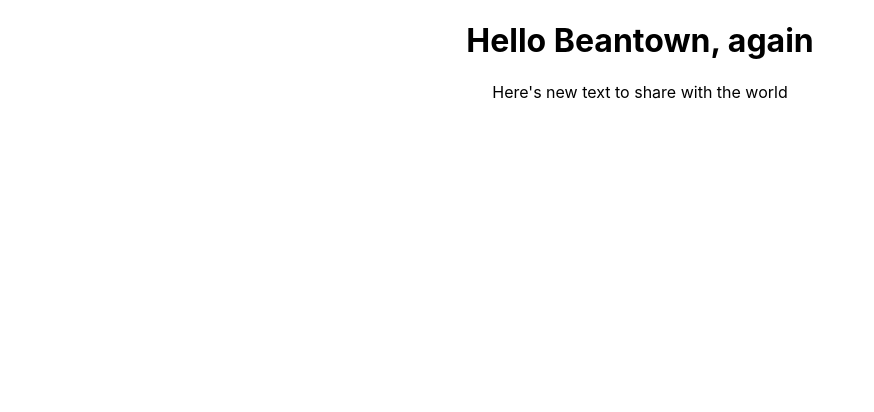
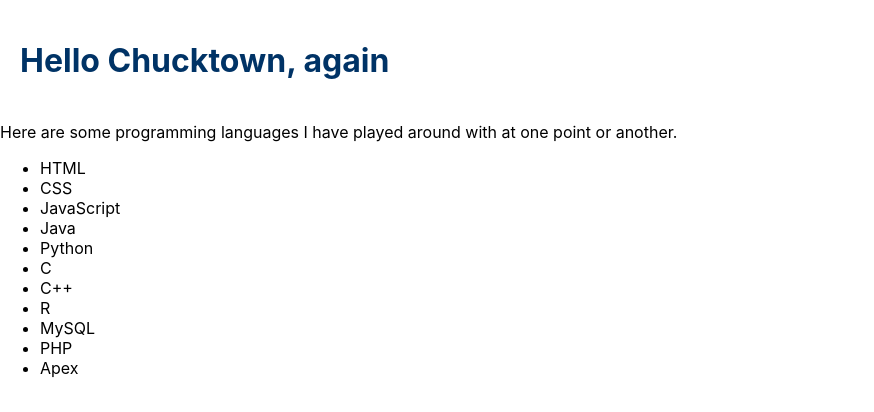
Before and after one commit to AronKuch/first-reaction, a React (Create React App) app: page / in a window 1280 px wide. Shown: the top 412 px of the page, without its empty margins (0-874 px from the left). Built offline with nearby package versions, Linux system fonts and the light colour scheme.

Commit message:
Added a list, which made things a little dynamic.

```diff
--- a/src/App.css
+++ b/src/App.css
@@ -1,5 +1,11 @@
 .App {
-  text-align: center;
+  text-align: left;
+}
+
+h1 {
+  color: #003366;
+  padding: 20px;
+
 }
 
 .App-logo {
--- a/src/App.js
+++ b/src/App.js
@@ -2,24 +2,34 @@
 import './App.css';
 
 function Head(props){
-  console.log(props);
   return(
     <h1>Hello {props.city}, again</h1>
   );
 }
 
-function Main(){
+function Main(props){
   return(
-    <p>Here's new text to share with the world</p>
+    <section>
+    <p>Here are some programming languages I have played around with at one point or another.</p>
+    <ul>
+      {props.langs.map((lang) =>
+        (<li key = {lang.id}>{lang.name}</li>))}
+    </ul>
+    </section>
   );
 }
 
+const languages = [
+  "HTML", "CSS", "JavaScript", "Java", "Python", "C", "C++", "R", "MySQL", "PHP", "Apex"
+]
+
+const langObject = languages.map((lang, i) => ({id: i, name: lang}));
 
 function App() {
   return (
     <div className="App">
-      <Head city = "Beantown"/>
-      <Main />
+      <Head city = "Chucktown"/>
+      <Main langs = {langObject} />
     </div>
   );
 }
```
